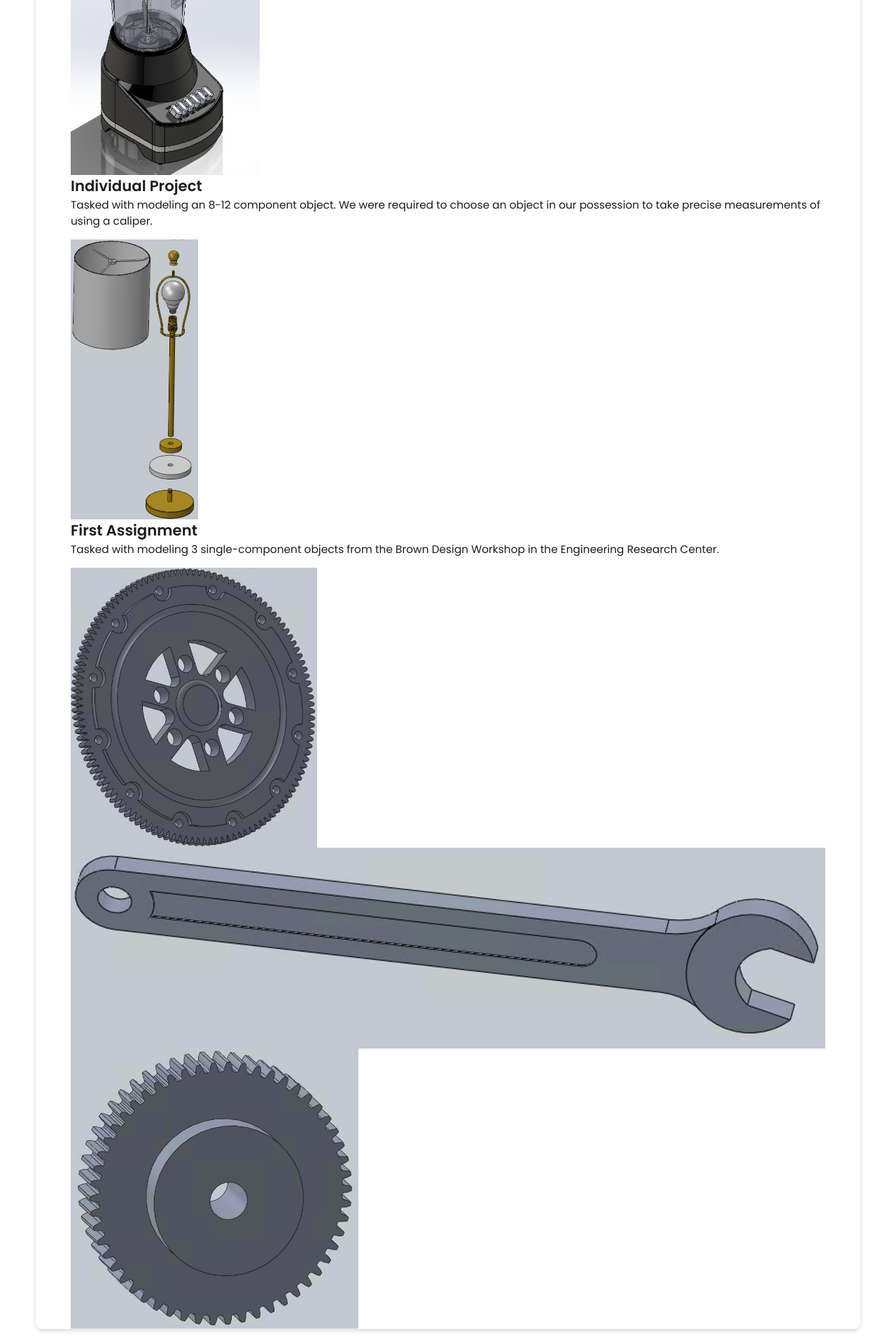
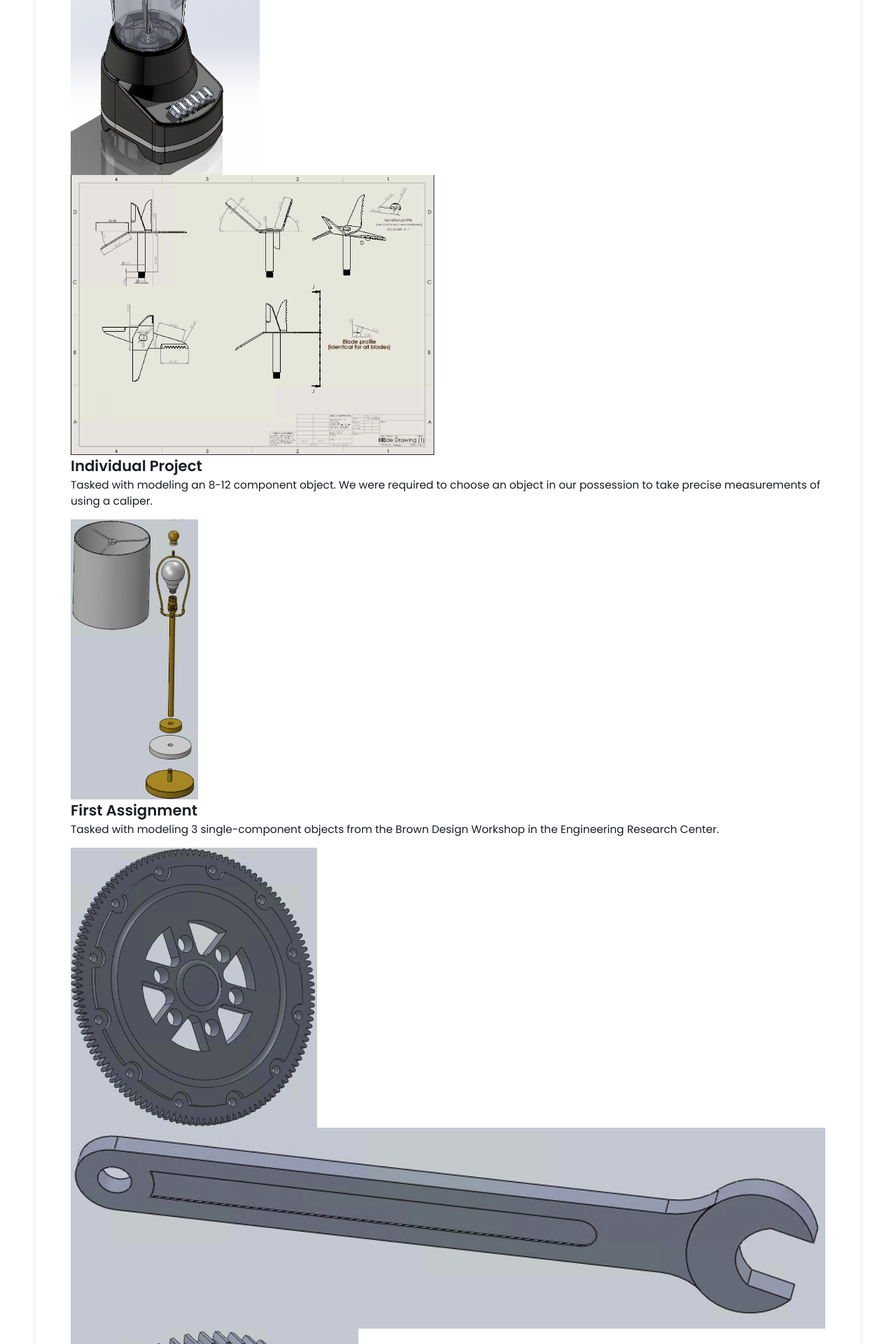
Before and after one commit to delaneyseligmann/delaneyseligmann.github.io, a Jekyll site: the page built from _projects/u cad projects/index.md, in a window 1280 px wide. Shown: the part 1020-2940 px from the top of the page at 70% size. Built offline with Jekyll 4.4.1, drawn with Linux system fonts in a browser that asks for light colours.

Commit message:
Update index.md

```diff
--- a/_projects/u cad projects/index.md
+++ b/_projects/u cad projects/index.md
@@ -11,6 +11,7 @@ ___
 Collaborated with group of 10 engineers to rapidly model our professor's Mainstays 6-Speed Blender. I was responsible for the blades, pitcher, lid, and measuring cup. Drawings were produced for each component and a tolerance analysis was required for the motor assembly.
 
 {% include image-gallery.html images="blender.png" height="400" %}
+{% include image-gallery.html images="blade.png" height="400" %}
 
 ## Individual Project
 Tasked with modeling an 8-12 component object. We were required to choose an object in our possession to take precise measurements of using a caliper.
```
